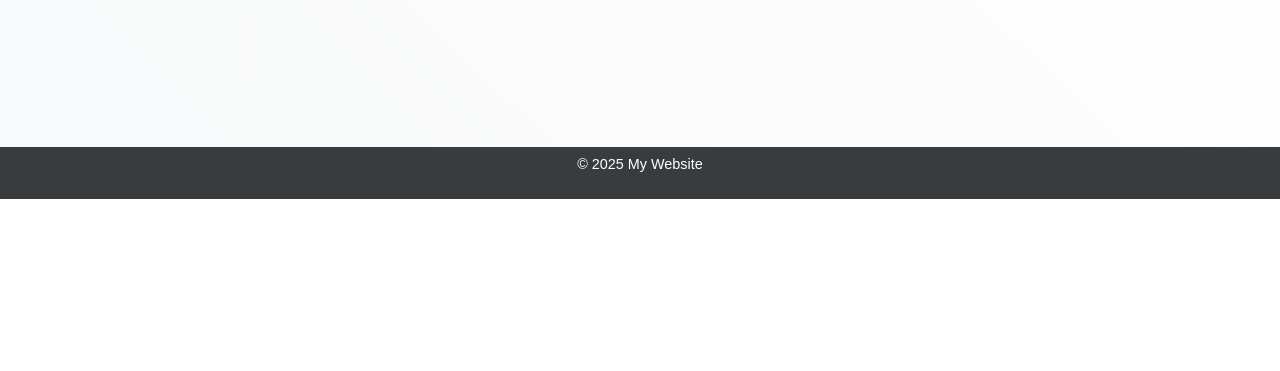
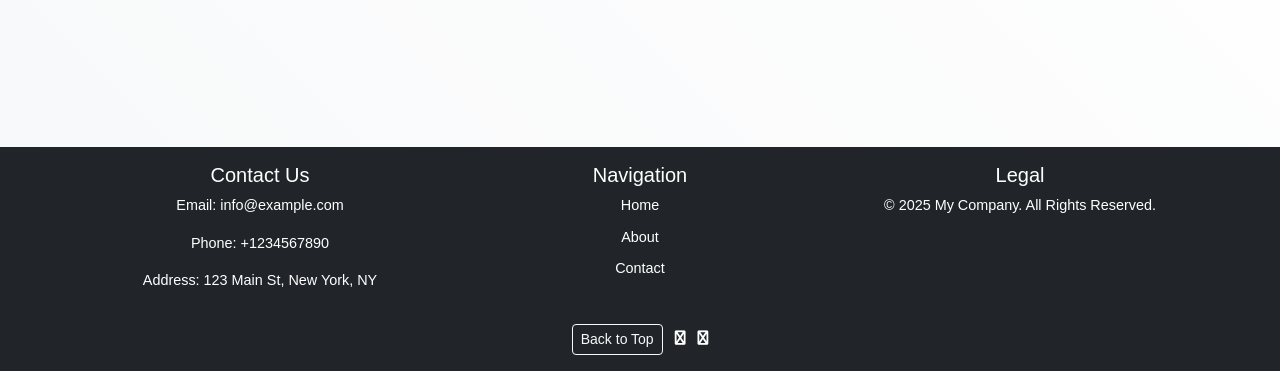
Before and after one commit to Athxrvx12/Travel-Itinerary, a Django app: page / in a window 1280 px wide. Shown: the part 1808-2179 px from the top of the page. Before the commit the page ends 2007 px from the top, so only its background shows below. Run offline with Django 5.2, Linux system fonts and the light colour scheme.

Commit message:
Update home.html

```diff
--- a/travelitinerary/templates/home.html
+++ b/travelitinerary/templates/home.html
@@ -188,6 +188,33 @@
             font-size: 0.9rem;
             color: white;
         }
+
+        footer {
+            background: rgb(57, 60, 62);
+            text-align: center;
+            padding: 7px 0;
+            font-size: 0.9rem;
+            color: white;
+        }
+
+        footer ul {
+            list-style: none;
+            padding: 0;
+        }
+
+        footer ul li {
+            margin-bottom: 10px;
+        }
+
+        footer a {
+            color: white;
+            text-decoration: none;
+        }
+
+        footer a:hover {
+            color: #ccc;
+        }
+
     </style>
 </head>
 <body>
@@ -344,8 +371,45 @@
         });
     </script>
 
-    <footer>
-        <p>&copy; 2025 My Website</p>
+    <footer class="bg-dark text-white text-center py-3">
+        <div class="container">
+            <div class="row">
+                <div class="col-md-4">
+                    <h5>Contact Us</h5>
+                    <p>Email: <a href="mailto:info@example.com">info@example.com</a></p>
+                    <p>Phone: +1234567890</p>
+                    <p>Address: 123 Main St, New York, NY</p>
+                </div>
+                <div class="col-md-4">
+                    <h5>Navigation</h5>
+                    <ul class="list-unstyled">
+                        <li><a href="{% url 'home' %}">Home</a></li>
+                        <li><a href="{% url 'about' %}">About</a></li>
+                        <li><a href="{% url 'contact' %}">Contact</a></li>
+                    </ul>
+                </div>
+                <div class="col-md-4">
+                    <h5>Legal</h5>
+                    {% comment %} <ul class="list-unstyled">
+                        <li><a href="{% url 'privacy-policy' %}">Privacy Policy</a></li>
+                        <li><a href="{% url 'terms-of-use' %}">Terms of Use</a></li>
+                    </ul> {% endcomment %}
+                    <p>&copy; 2025 My Company. All Rights Reserved.</p>
+                </div>
+            </div>
+            <div class="row mt-3">
+                <div class="col-12">
+                    <a href="#" class="btn btn-outline-light btn-sm">Back to Top</a>
+                    <a href="https://www.facebook.com/example" target="_blank" class="ms-2">
+                        <i class="fa fa-facebook" aria-hidden="true"></i>
+                    </a>
+                    <a href="https://www.twitter.com/example" target="_blank" class="ms-2">
+                        <i class="fa fa-twitter" aria-hidden="true"></i>
+                    </a>
+                </div>
+            </div>
+        </div>
     </footer>
+
 </body>
 </html>
```
